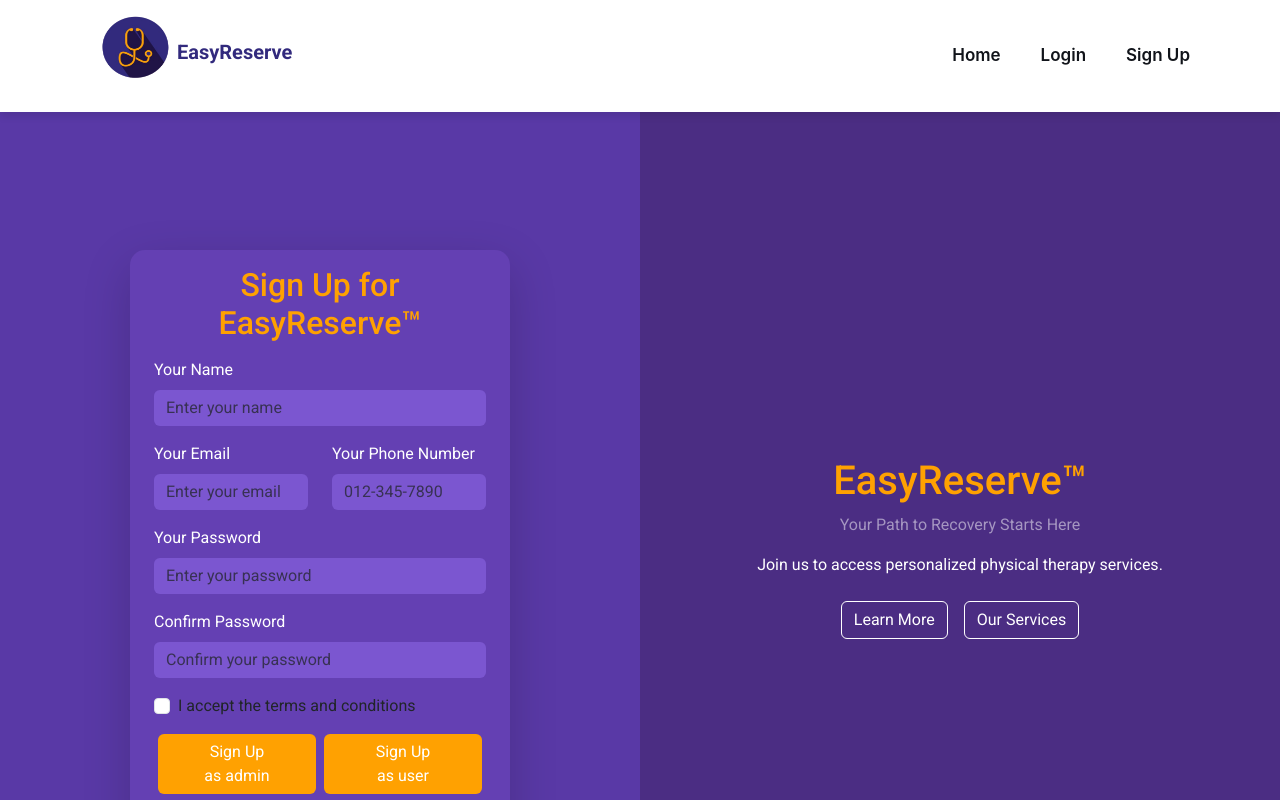
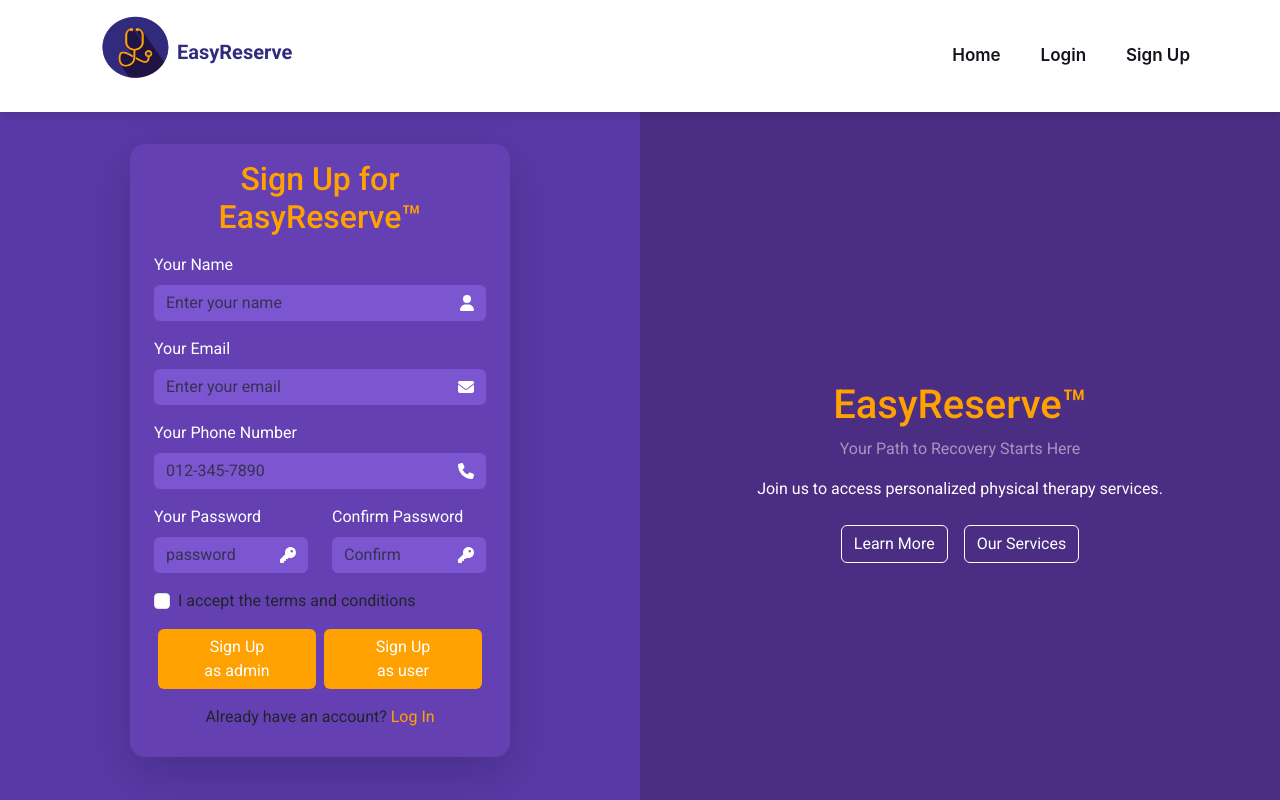
Before and after one commit to Fouad-Gabr/Booking-and-reservation-system-DEPI, a React (Vite) app in the folder frontend/: page /signup in a window 1280 px wide. Shown: the top 800 px of the page. Built offline with nearby package versions, Linux system fonts and the light colour scheme.

Commit message:
redesign signup

```diff
--- a/frontend/src/pages/Signup/Signup.css
+++ b/frontend/src/pages/Signup/Signup.css
@@ -13,6 +13,7 @@
 }
 
 .form-card-parent {
+  height: fit-content !important;
   background-color: #6440b3;
   border-radius: 15px;
   max-width: 380px;
@@ -94,3 +95,11 @@ a {
   -ms-transform: translateX(-50%);
   -o-transform: translateX(-50%);
 }
+
+.left-text-easy{
+  transform: translateY(-40%);
+  -webkit-transform: translateY(-40%);
+  -moz-transform: translateY(-40%);
+  -ms-transform: translateY(-40%);
+  -o-transform: translateY(-40%);
+}
--- a/frontend/src/pages/Signup/Signup.jsx
+++ b/frontend/src/pages/Signup/Signup.jsx
@@ -101,8 +101,8 @@ const Signup = () => {
   return (
     <div className="container-fluid h-sm-auto signup-page d-flex align-items-center justify-content-center p-0">
       <div className="row w-100">
-        <div className="col-md-6 d-flex h-sm-auto align-items-center justify-content-center right-section p-2">
-          <div className="card form-card-parent h-sm-auto px-4 pt-3 pb-1 shadow-lg border-0">
+        <div className="col-md-6 d-flex h-sm-auto justify-content-center right-section p-2">
+          <div className="card form-card-parent h-sm-auto px-4 pt-3 pb-1 shadow-lg border-0 my-4">
             <h2 className="text-center mb-3 form-title">
               Sign Up for EasyReserve™
             </h2>
@@ -111,6 +111,7 @@ const Signup = () => {
                 <label htmlFor="name" className="form-label Label">
                   Your Name
                 </label>
+                <div className="input-group">
                   <input
                     type="text"
                     className={`form-control form-control-signup ${
@@ -122,16 +123,20 @@ const Signup = () => {
                     onChange={(e) => setName(e.target.value)}
                     required
                   />
+                  <span className="input-group-text">
+                    <i className="fa-solid fa-user"></i>
+                  </span>
                   {errors.name && (
                     <div className="invalid-feedback">{errors.name}</div>
                   )}
                 </div>
+              </div>
 
-              <div className="row mb-3">
-                <div className="col">
+              <div className="col mb-3">
                 <label htmlFor="email" className="form-label Label">
                   Your Email
                 </label>
+                <div className="input-group">
                   <input
                     type="email"
                     className={`form-control form-control-signup ${
@@ -143,15 +148,20 @@ const Signup = () => {
                     onChange={(e) => setEmail(e.target.value)}
                     required
                   />
+                  <span className="input-group-text">
+                    <i className="fa-solid fa-envelope"></i>
+                  </span>
                   {errors.email && (
                     <div className="invalid-feedback">{errors.email}</div>
                   )}
                 </div>
+              </div>
 
-                <div className="col">
+              <div className="col mb-3">
                 <label htmlFor="phone" className="form-label Label">
                   Your Phone Number
                 </label>
+                <div className="input-group">
                   <input
                     type="text"
                     className={`form-control form-control-signup ${
@@ -163,6 +173,9 @@ const Signup = () => {
                     onChange={(e) => setPhone(e.target.value.trim())}
                     required
                   />
+                  <span className="input-group-text">
+                    <i className="fa-solid fa-phone"></i>
+                  </span>
                   {errors.phone && (
                     <div className="invalid-feedback">{errors.phone}</div>
                   )}
@@ -170,46 +183,58 @@ const Signup = () => {
               </div>
 
               {/* Password Input */}
-              <div className="mb-3">
+              <div className="row mb-3">
+                <div className="col">
                   <label htmlFor="password" className="form-label Label">
                     Your Password
                   </label>
+                  <div className="input-group">
                     <input
                       type="password"
                       className={`form-control form-control-signup ${
                         errors.password ? "is-invalid" : ""
                       }`}
                       id="password"
-                  placeholder="Enter your password"
+                      placeholder="password"
                       value={password}
                       onChange={(e) => setPassword(e.target.value)}
                       required
                     />
+                    <span className="input-group-text">
+                      <i className="fa-solid fa-key"></i>
+                    </span>
                     {errors.password && (
                       <div className="invalid-feedback">{errors.password}</div>
                     )}
                   </div>
+                </div>
 
-              <div className="mb-3">
+                <div className="col">
                   <label htmlFor="confirmPassword" className="form-label Label">
                     Confirm Password
                   </label>
+                  <div className="input-group">
                     <input
                       type="password"
                       className={`form-control form-control-signup ${
                         errors.confirmPassword ? "is-invalid" : ""
                       }`}
                       id="confirmPassword"
-                  placeholder="Confirm your password"
+                      placeholder="Confirm"
                       value={confirmPassword}
                       onChange={(e) => setConfirmPassword(e.target.value)}
                       required
                     />
+                    <span className="input-group-text">
+                      <i className="fa-solid fa-key"></i>
+                    </span>
                     {errors.confirmPassword && (
                       <div className="invalid-feedback">
                         {errors.confirmPassword}
                       </div>
                     )}
+                  </div>
+                </div>
               </div>
 
               <div className="form-check mb-3">
@@ -247,7 +272,7 @@ const Signup = () => {
                 </button>
               </div>
 
-              <p className="text-center mt-3 already-word">
+              <p className="text-center mt-3 already-word mb-4">
                 Already have an account?{" "}
                 <Link to="/login" className="login-word">
                   Log In
@@ -258,7 +283,7 @@ const Signup = () => {
         </div>
 
         <div className="col-md-6 d-none d-md-flex align-items-center justify-content-center left-section">
-          <div className="text-center text-white">
+          <div className="text-center text-white left-text-easy">
             <h1 className="fs-1 website-name">EasyReserve™</h1>
             <p className="text-white-50">Your Path to Recovery Starts Here</p>
             <p>Join us to access personalized physical therapy services.</p>
```
Lines whose indentation alone changed are shown as unchanged.
